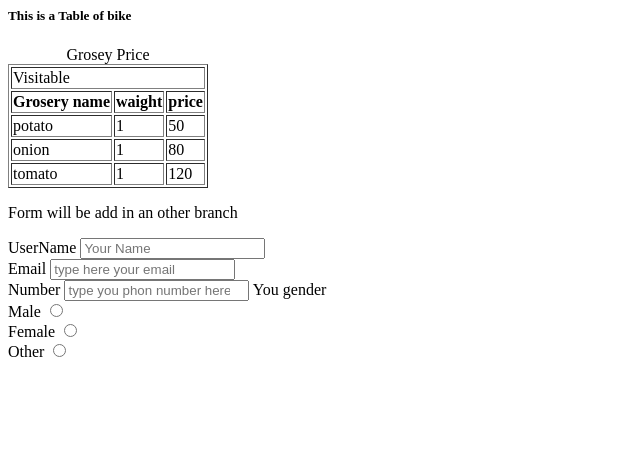
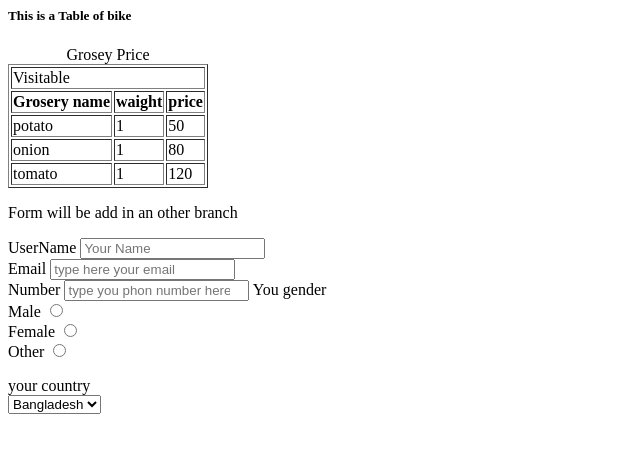
Before and after one commit to raihan-stack/Github-clone-test, a plain HTML site: page index.html in a window 1280 px wide. Shown: the whole page, without its empty margins (0-640 px from the left). Drawn offline with Linux system fonts and the light colour scheme.

Commit message:
select added

```diff
--- a/index.html
+++ b/index.html
@@ -61,3 +61,9 @@
 <input type="radio" name="gender" value="other" id="other">
 
 </form>
+<label for="country">your country</label><br>
+<select name="country" id="country">
+    <option value="Bangladesh"> Bangladesh</option>
+    <option value="Japan">Japan</option>
+    <option value="Uk">Uk</option>
+</select>
```
